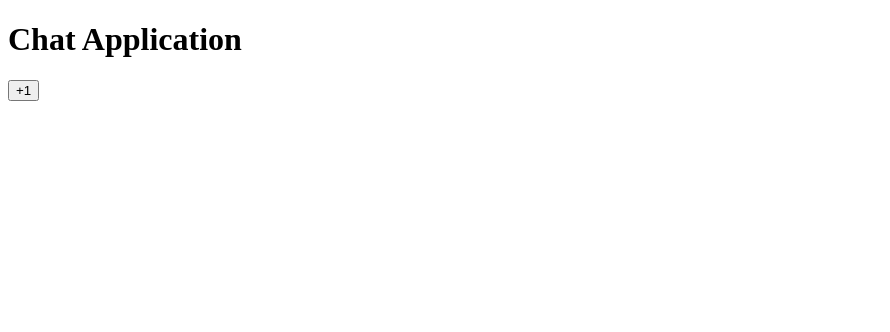
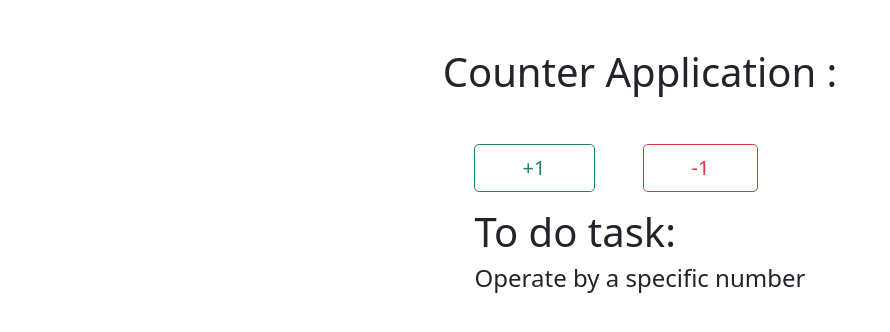
Before and after one commit to umerfarooqnxb/chat-app, a website: page public/index.html in a window 1280 px wide. Shown: the whole page, without its empty margins (0-890 px from the left). Drawn offline with nearby package versions, Linux system fonts and the light colour scheme; no server answers.

Commit message:
Complete Styling of counter application

```diff
--- a/public/index.html
+++ b/public/index.html
@@ -8,11 +8,29 @@
     <meta name="description" content="">
     <meta name="viewport" content="width=device-width, initial-scale=1">
     <link rel="stylesheet" href="">
+    <link href="https://cdn.jsdelivr.net/npm/bootstrap@5.0.2/dist/css/bootstrap.min.css" rel="stylesheet"
+        integrity="sha384-EVSTQN3/azprG1Anm3QDgpJLIm9Nao0Yz1ztcQTwFspd3yD65VohhpuuCOmLASjC" crossorigin="anonymous">
 </head>
 
 <body>
-    <h1>Chat Application</h1>
-    <button id="increment" >+1</button>
+    <div class="container mx-auto">
+        <h1 class="w-100 d-inline-flex justify-content-center my-5">Counter Application : <span id="count"></span> </h1>
+    </div>
+    <div class="container mx-auto">
+        <div class="w-100 d-inline-flex justify-content-center">
+            <button class="btn btn-outline-success btn-lg px-5 me-5" id="increment">+1</button>
+            <button class="btn btn-outline-danger btn-lg px-5 me-5" id="decrement">-1</button>
+        </div>
+        <div class="w-100 d-inline-flex justify-content-center my-3">
+            <div>
+                <h1>
+                    To do task:
+                </h1>
+                <h4>Operate by a specific number</h4>
+            </div>
+        </div>
+    </div>
+
     <!--
         By default Socket.io server exposes a client bundle at /socket.io/socket.io.js
         We can disable the this functionality on server side
--- a/public/js/chat.js
+++ b/public/js/chat.js
@@ -1,10 +1,14 @@
 const socket = io()
-
 socket.on("countUpdated", (count) => {
-    console.log("Count has been updated successfully", count)
+    const counter = document.getElementById('count').innerHTML = `<span> ${count}</span>`
+    // counter.innerHTML(`Counter Application: ${count}`)
 })
 
 const plusBtn = document.getElementById('increment')
-plusBtn.addEventListener('click',()=>{
-   socket.emit("incremented")
+plusBtn.addEventListener('click', () => {
+    socket.emit("increment")
 })
+
+const minusBtn = document.getElementById('decrement').addEventListener('click',()=>{
+    socket.emit("decrement")
+})
```
Also changed, not shown: server.js (+7 -3 lines).
